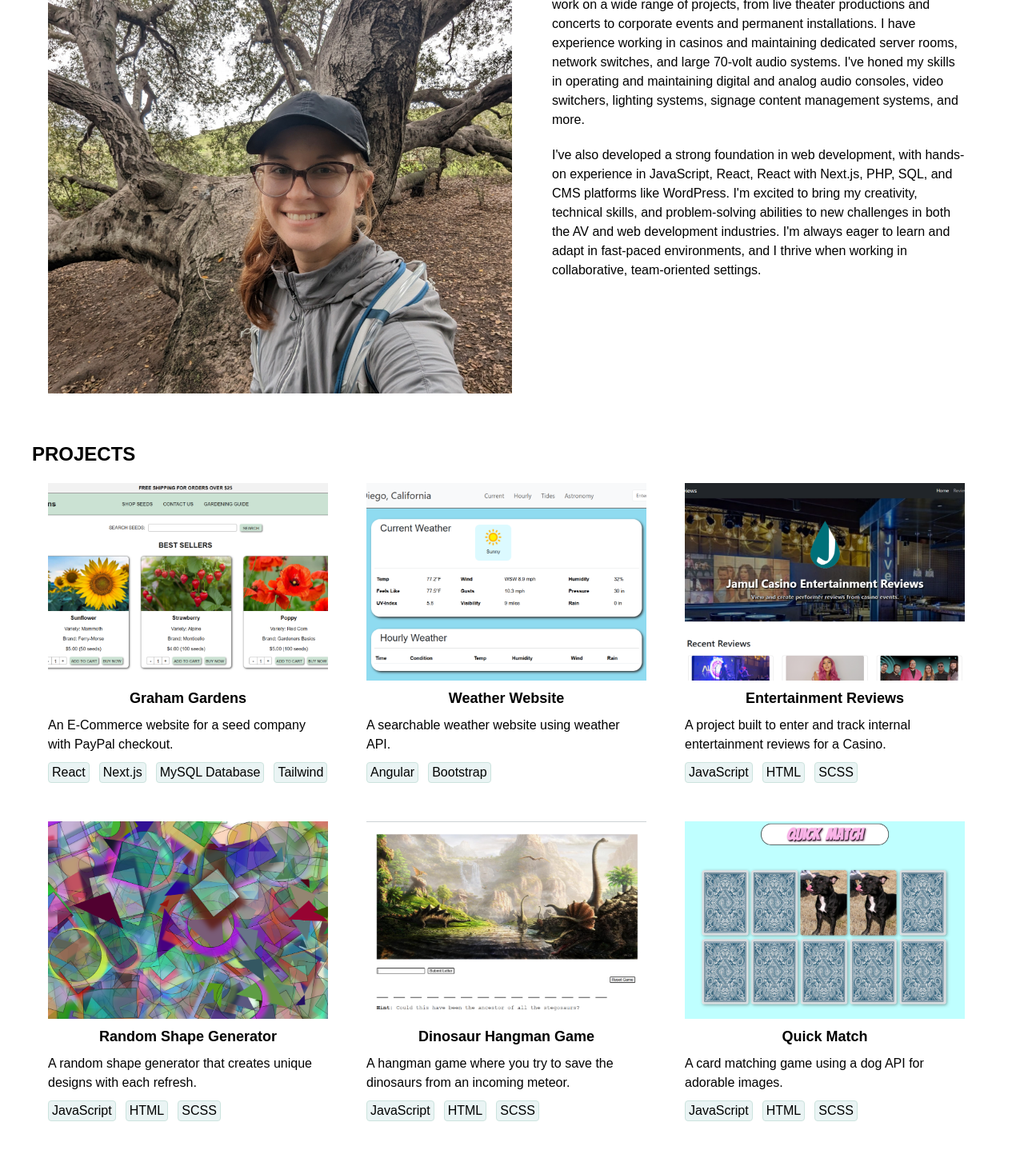
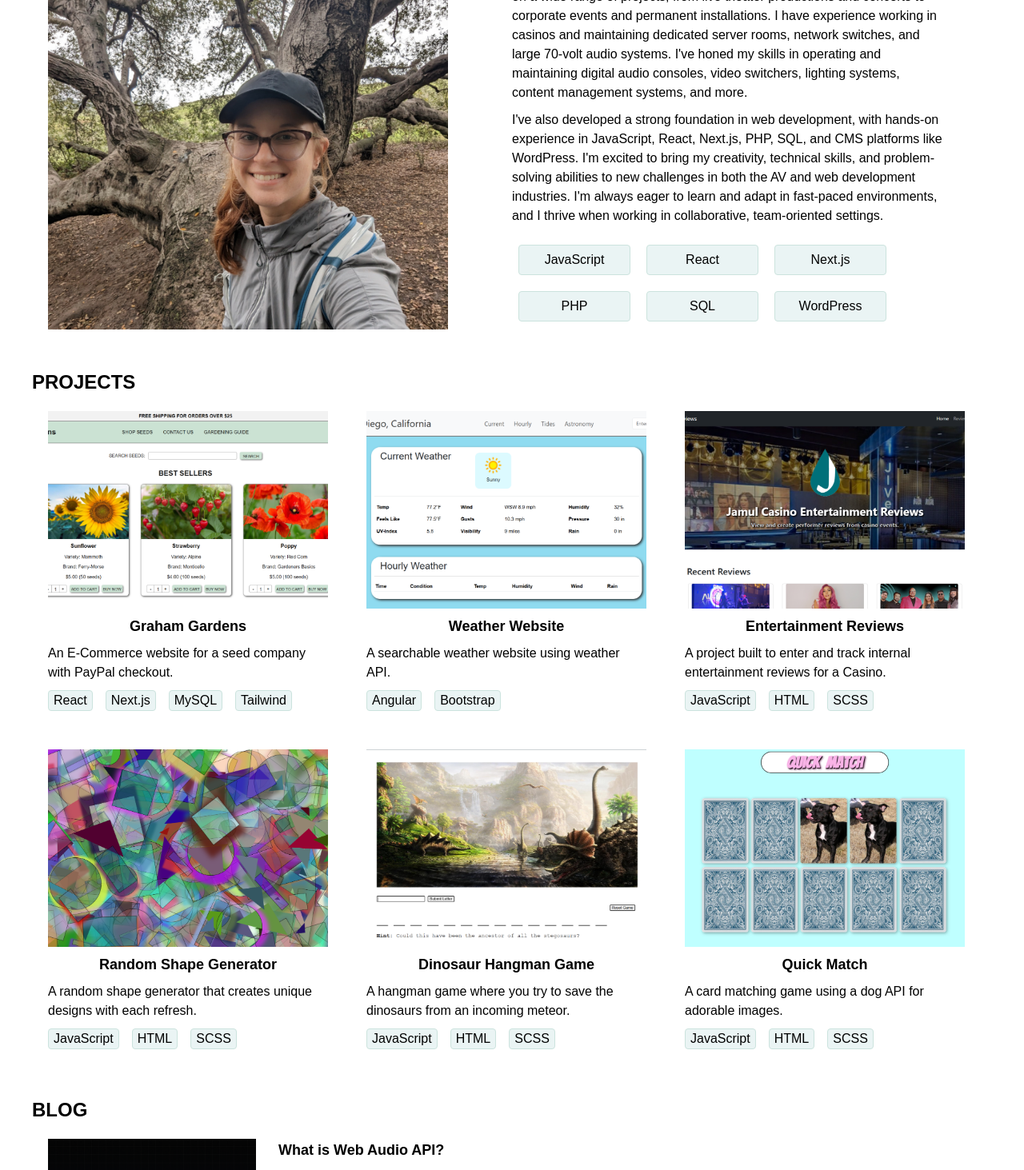
Before and after one commit to hayleegraham/portfolio, a Next.js app: page / in a window 1280 px wide. Shown: the part 280-1743 px from the top of the page at 80% size. Built offline with nearby package versions, Linux system fonts and the light colour scheme.

Commit message:
static homepage and 404 done

```diff
--- a/app/components/About/index.js
+++ b/app/components/About/index.js
@@ -8,16 +8,16 @@ const About = () => {
         <h2 className="text-2xl font-bold self-start">ABOUT</h2>
       </div>
       <div className="flex self-center">
-        <div className="p-5">
+        <div className="pt-5 pr-[60px]">
           <Image
             src="/haylee_profile.jpg"
-            width={580}
-            height={580}
+            width={500}
+            height={500}
             alt="Picture of Haylee Graham"
           />
         </div>
-        <div className="w-[580px] p-5">
-          <p className="p-2.5">
+        <div className="w-[600px] p-5 pr-10">
+          <p>
             Hi, I&apos;m Haylee Graham, a passionate Audio Engineer and
             soon-to-be graduate with an Associate&apos;s Degree in Web
             Development. With over 10 years of experience in the audio-visual
@@ -26,19 +26,29 @@ const About = () => {
             events and permanent installations. I have experience working in
             casinos and maintaining dedicated server rooms, network switches,
             and large 70-volt audio systems. I&apos;ve honed my skills in
-            operating and maintaining digital and analog audio consoles, video
-            switchers, lighting systems, signage content management systems, and
+            operating and maintaining digital audio consoles, video
+            switchers, lighting systems, content management systems, and
             more.
           </p>
-          <p className="p-2.5">
+          <p className="pt-2.5">
             I&apos;ve also developed a strong foundation in web development,
-            with hands-on experience in JavaScript, React, React with Next.js,
+            with hands-on experience in JavaScript, React, Next.js,
             PHP, SQL, and CMS platforms like WordPress. I&apos;m excited to
             bring my creativity, technical skills, and problem-solving abilities
             to new challenges in both the AV and web development industries.
             I&apos;m always eager to learn and adapt in fast-paced environments,
             and I thrive when working in collaborative, team-oriented settings.
           </p>
+          <div className="flex flex-row gap-5 pt-6 pl-2">
+            <div className="border border-[#cce3de] rounded-sm bg-[#eaf4f4] p-1.5 w-[140px] text-center">JavaScript</div>
+            <div className="border border-[#cce3de] rounded-sm bg-[#eaf4f4] p-1.5 w-[140px] text-center">React</div>
+            <div className="border border-[#cce3de] rounded-sm bg-[#eaf4f4] p-1.5 w-[140px] text-center">Next.js</div>
+          </div>
+          <div className="flex flex-row gap-5 pt-5 pl-2">
+            <div className="border border-[#cce3de] rounded-sm bg-[#eaf4f4] p-1.5 w-[140px] text-center">PHP</div>
+            <div className="border border-[#cce3de] rounded-sm bg-[#eaf4f4] p-1.5 w-[140px] text-center">SQL</div>
+            <div className="border border-[#cce3de] rounded-sm bg-[#eaf4f4] p-1.5 w-[140px] text-center">WordPress</div>
+          </div>
         </div>
       </div>
     </div>
--- a/app/components/Footer/index.js
+++ b/app/components/Footer/index.js
@@ -6,6 +6,7 @@ const Header = () => {
     <div className="flex h-[100px] bg-[#CCE3DE] justify-between">
       <div className="flex">
         <div className="h-[96px] pt-0.5">
+        <Link href="/">
             <Image
               src="/logo.png"
               width={96}
@@ -13,6 +14,7 @@ const Header = () => {
               alt="Graham Slams Logo"
               className="p-0.5 ml-12"
             />
+          </Link>
         </div>
         <div className="flex flex-col pl-6 pt-[18px]">
           <Link className="text-4xl font-bold" href="/">
--- a/app/components/Header/index.js
+++ b/app/components/Header/index.js
@@ -6,6 +6,7 @@ const Header = () => {
     <div className="flex h-[100px] bg-[#CCE3DE] justify-between">
       <div className="flex">
         <div className="h-[96px] pt-0.5">
+          <Link href="/">
             <Image
               src="/logo.png"
               width={96}
@@ -13,6 +14,7 @@ const Header = () => {
               alt="Graham Slams Logo"
               className="p-0.5 ml-12"
             />
+          </Link>
         </div>
         <div className="flex flex-col pl-6 pt-[18px]">
           <Link className="text-4xl font-bold" href="/">
--- a/app/components/Projects/index.js
+++ b/app/components/Projects/index.js
@@ -23,11 +23,11 @@ const Projects = () => {
           </div>
           <h3 className="font-bold text-center text-lg">Graham Gardens</h3>
           <p>An E-Commerce website for a seed company with PayPal checkout.</p>
-          <div className="flex flex-row gap-3 mt-0.5">
-            <div className="border border-[#cce3de] rounded-sm bg-[#eaf4f4] px-1">React</div>
-            <div className="border border-[#cce3de] rounded-sm bg-[#eaf4f4] px-1">Next.js</div>
-            <div className="border border-[#cce3de] rounded-sm bg-[#eaf4f4] px-1">MySQL Database</div>
-            <div className="border border-[#cce3de] rounded-sm bg-[#eaf4f4] px-1">Tailwind</div>
+          <div className="flex flex-row gap-4 mt-0.5 flex-wrap">
+            <div className="border border-[#cce3de] rounded-sm bg-[#eaf4f4] px-1.5">React</div>
+            <div className="border border-[#cce3de] rounded-sm bg-[#eaf4f4] px-1.5">Next.js</div>
+            <div className="border border-[#cce3de] rounded-sm bg-[#eaf4f4] px-1.5">MySQL</div>
+            <div className="border border-[#cce3de] rounded-sm bg-[#eaf4f4] px-1.5">Tailwind</div>
           </div>
         </Link>
 
@@ -43,9 +43,9 @@ const Projects = () => {
           </div>
           <h3 className="font-bold text-center text-lg">Weather Website</h3>
           <p>A searchable weather website using weather API.</p>
-          <div className="flex flex-row gap-3 mt-0.5">
-            <div className="border border-[#cce3de] rounded-sm bg-[#eaf4f4] px-1">Angular</div>
-            <div className="border border-[#cce3de] rounded-sm bg-[#eaf4f4] px-1">Bootstrap</div>
+          <div className="flex flex-row gap-4 mt-0.5">
+            <div className="border border-[#cce3de] rounded-sm bg-[#eaf4f4] px-1.5">Angular</div>
+            <div className="border border-[#cce3de] rounded-sm bg-[#eaf4f4] px-1.5">Bootstrap</div>
           </div>
         </Link>
 
@@ -61,10 +61,10 @@ const Projects = () => {
           </div>
           <h3 className="font-bold text-center text-lg">Entertainment Reviews</h3>
           <p>A project built to enter and track internal entertainment reviews for a Casino.</p>
-          <div className="flex flex-row gap-3 mt-0.5">
-            <div className="border border-[#cce3de] rounded-sm bg-[#eaf4f4] px-1">JavaScript</div>
-            <div className="border border-[#cce3de] rounded-sm bg-[#eaf4f4] px-1">HTML</div>
-            <div className="border border-[#cce3de] rounded-sm bg-[#eaf4f4] px-1">SCSS</div>
+          <div className="flex flex-row gap-4 mt-0.5">
+            <div className="border border-[#cce3de] rounded-sm bg-[#eaf4f4] px-1.5">JavaScript</div>
+            <div className="border border-[#cce3de] rounded-sm bg-[#eaf4f4] px-1.5">HTML</div>
+            <div className="border border-[#cce3de] rounded-sm bg-[#eaf4f4] px-1.5">SCSS</div>
           </div>
         </Link>
 
@@ -80,10 +80,10 @@ const Projects = () => {
           </div>
           <h3 className="font-bold text-center text-lg">Random Shape Generator</h3>
           <p>A random shape generator that creates unique designs with each refresh.</p>
-          <div className="flex flex-row gap-3 mt-0.5">
-            <div className="border border-[#cce3de] rounded-sm bg-[#eaf4f4] px-1">JavaScript</div>
-            <div className="border border-[#cce3de] rounded-sm bg-[#eaf4f4] px-1">HTML</div>
-            <div className="border border-[#cce3de] rounded-sm bg-[#eaf4f4] px-1">SCSS</div>
+          <div className="flex flex-row gap-4 mt-0.5">
+            <div className="border border-[#cce3de] rounded-sm bg-[#eaf4f4] px-1.5">JavaScript</div>
+            <div className="border border-[#cce3de] rounded-sm bg-[#eaf4f4] px-1.5">HTML</div>
+            <div className="border border-[#cce3de] rounded-sm bg-[#eaf4f4] px-1.5">SCSS</div>
           </div>
         </Link>
 
@@ -99,10 +99,10 @@ const Projects = () => {
           </div>
           <h3 className="font-bold text-center text-lg">Dinosaur Hangman Game</h3>
           <p>A hangman game where you try to save the dinosaurs from an incoming meteor.</p>
-          <div className="flex flex-row gap-3 mt-0.5">
-            <div className="border border-[#cce3de] rounded-sm bg-[#eaf4f4] px-1">JavaScript</div>
-            <div className="border border-[#cce3de] rounded-sm bg-[#eaf4f4] px-1">HTML</div>
-            <div className="border border-[#cce3de] rounded-sm bg-[#eaf4f4] px-1">SCSS</div>
+          <div className="flex flex-row gap-4 mt-0.5">
+            <div className="border border-[#cce3de] rounded-sm bg-[#eaf4f4] px-1.5">JavaScript</div>
+            <div className="border border-[#cce3de] rounded-sm bg-[#eaf4f4] px-1.5">HTML</div>
+            <div className="border border-[#cce3de] rounded-sm bg-[#eaf4f4] px-1.5">SCSS</div>
           </div>
         </Link>
 
@@ -118,10 +118,10 @@ const Projects = () => {
           </div>
           <h3 className="font-bold text-center text-lg">Quick Match</h3>
           <p>A card matching game using a dog API for adorable images.</p>
-          <div className="flex flex-row gap-3 mt-0.5">
-            <div className="border border-[#cce3de] rounded-sm bg-[#eaf4f4] px-1">JavaScript</div>
-            <div className="border border-[#cce3de] rounded-sm bg-[#eaf4f4] px-1">HTML</div>
-            <div className="border border-[#cce3de] rounded-sm bg-[#eaf4f4] px-1">SCSS</div>
+          <div className="flex flex-row gap-4 mt-0.5">
+            <div className="border border-[#cce3de] rounded-sm bg-[#eaf4f4] px-1.5">JavaScript</div>
+            <div className="border border-[#cce3de] rounded-sm bg-[#eaf4f4] px-1.5">HTML</div>
+            <div className="border border-[#cce3de] rounded-sm bg-[#eaf4f4] px-1.5">SCSS</div>
           </div>
         </Link>
 
--- a/app/layout.js
+++ b/app/layout.js
@@ -1,6 +1,7 @@
 import { Geist, Geist_Mono } from "next/font/google";
 import "./globals.css";
 import Header from "./components/Header";
+import Footer from "./components/Footer";
 
 const geistSans = Geist({
   variable: "--font-geist-sans",
@@ -28,6 +29,7 @@ export default function RootLayout({ children }) {
       >
         <Header />
         {children}
+        <Footer />
       </body>
     </html>
   );
--- a/app/page.js
+++ b/app/page.js
@@ -11,7 +11,6 @@ export default function Home() {
       <Projects />
       <Blog />
       <Resume />
-      <Footer />
     </div>
   );
 }
--- a/next.config.mjs
+++ b/next.config.mjs
@@ -1,4 +1,12 @@
 /** @type {import('next').NextConfig} */
-const nextConfig = {};
+const nextConfig = {
+  images: {
+    remotePatterns: [
+      new URL(
+        "https://media1.giphy.com/media/v1.Y2lkPTc5MGI3NjExeTdhYWV4MDdrOGY3eWloeTVzamR3ZnUwZnBycDd3ZzhkZHN2ZnZ2dyZlcD12MV9pbnRlcm5hbF9naWZfYnlfaWQmY3Q9Zw/26BGwSs39WPuxsFhe/giphy.gif"
+      ),
+    ],
+  },
+};
 
 export default nextConfig;
```
Also changed, not shown: app/not-found.js (added, +26 -0 lines). Lines whose indentation alone changed are shown as unchanged.
